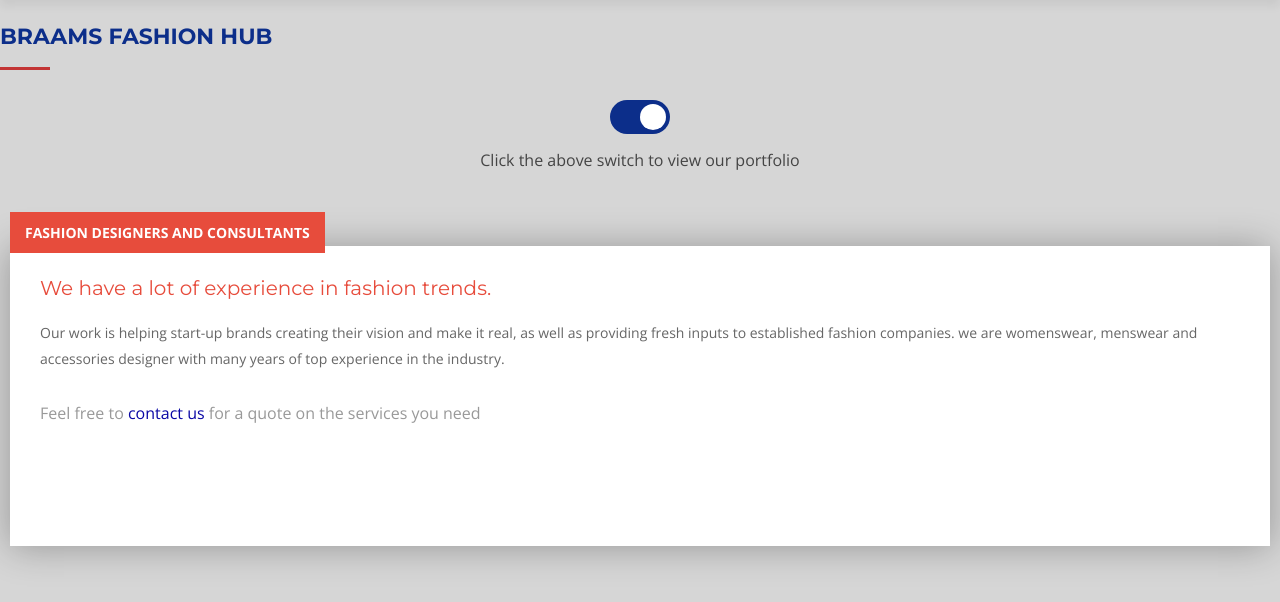
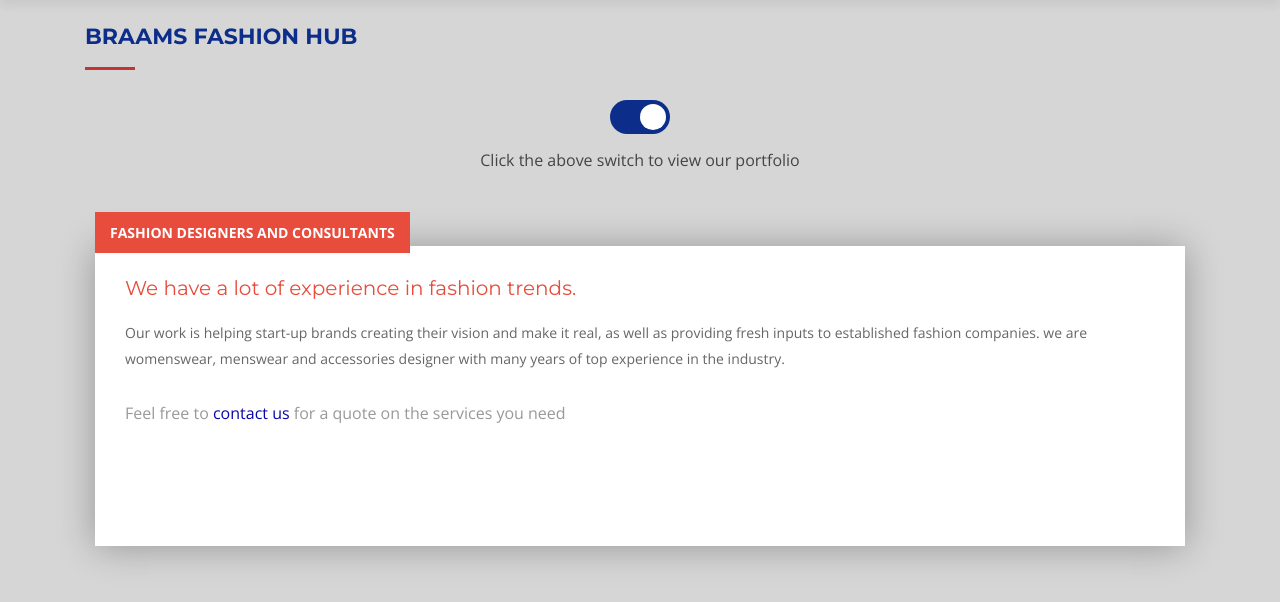
Before and after one commit to munuhee/brism-brands, a Django app: template home/templates/home/portfolio.html in a window 1280 px wide. Shown: the part 127-729 px from the top of the page. Run offline with Django 3.2, Linux system fonts and the light colour scheme; the template is opened without the code that fills it, so the values that code supplies are empty; some libraries are stand-ins or nearby versions.

Commit message:
Update portfolio.html

```diff
--- a/home/templates/home/portfolio.html
+++ b/home/templates/home/portfolio.html
@@ -116,7 +116,7 @@
     }
 </style>
 <div class="pt-4"></div>
-<div class="section-header">
+<div class="section-header container">
     <h2>Braams Fashion Hub</h2>
 </div>
 <form class="text-center">
@@ -129,7 +129,7 @@
     <div class="text-center">
         <p>Click the above switch to view our portfolio</p>
     </div>
-    <div class="container1 pt-5">
+    <div class="container container1 pt-5">
         <div class="column">
             <div class="post-card hover">
                 <div class="post-content">
```
